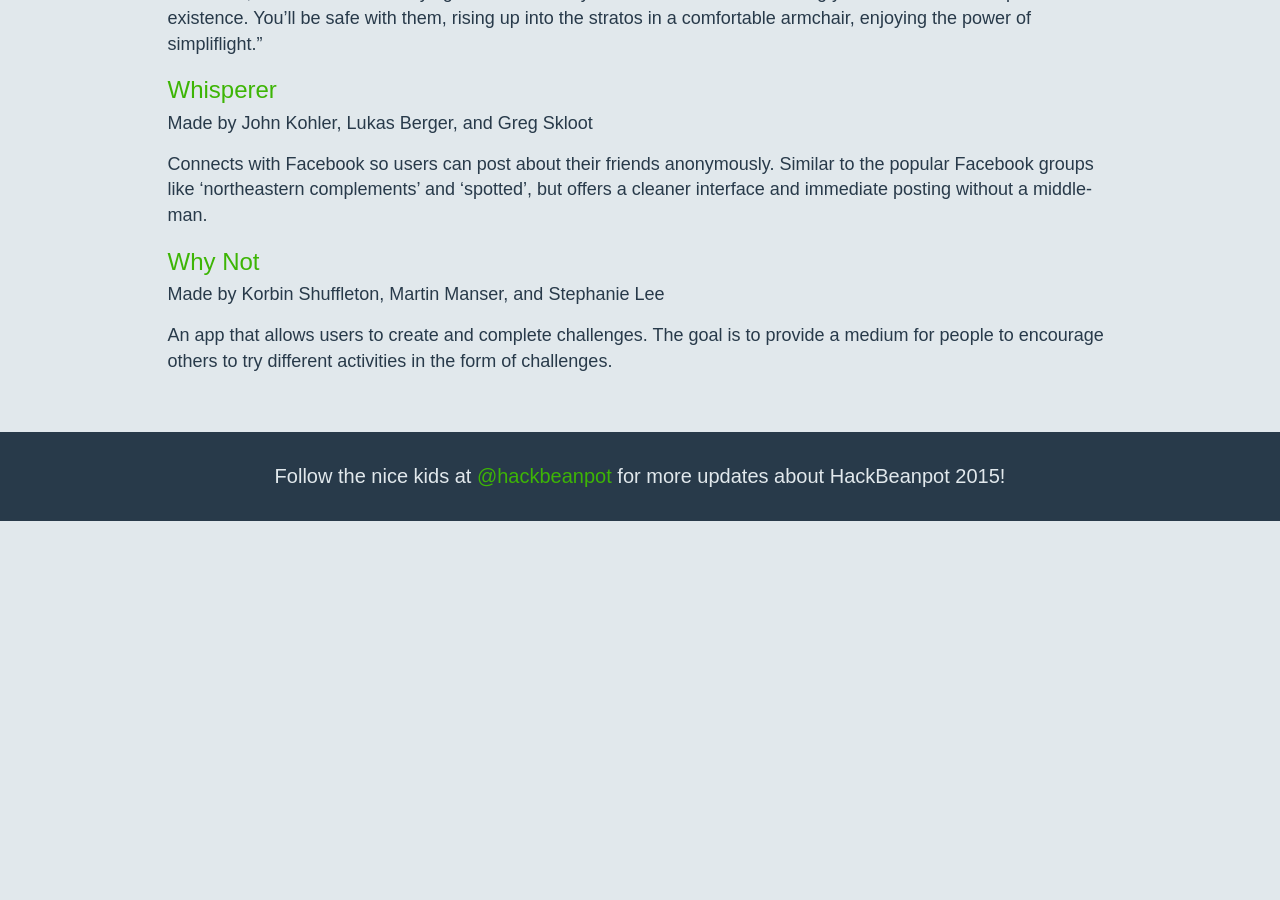
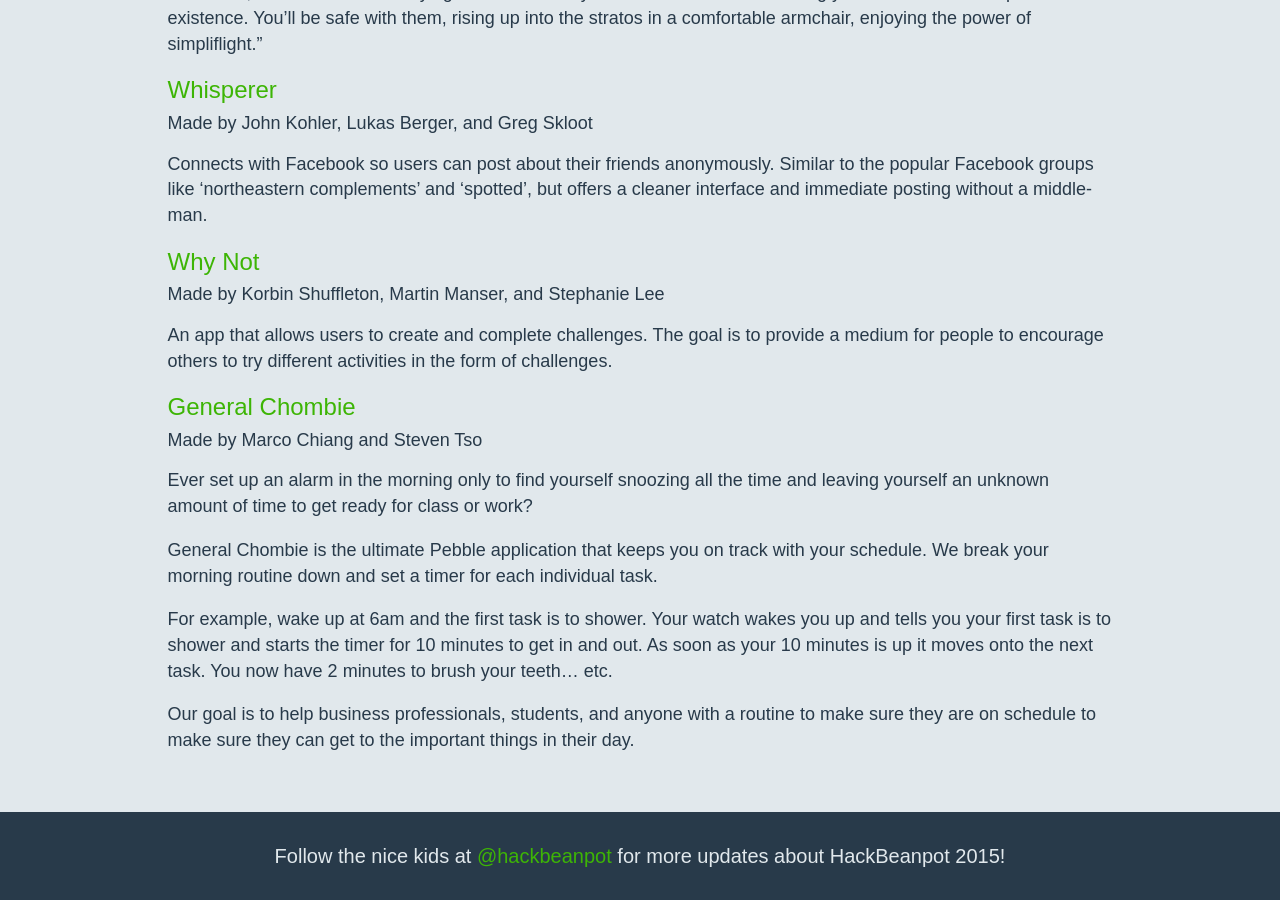
Before and after one commit to HackBeanpot/Projects, a Jekyll site: the page built from 2014-projects.md, in a window 1280 px wide and 900 px high, scrolled down 3268 px. Built offline with Jekyll 4.4.1, drawn with Linux system fonts in a browser that asks for light colours; Markdown is read by kramdown in place of the engine named in the settings; before the commit the page ends 3789 px from its top, so only the background shows below that.

Commit message:
Added General Chombie

```diff
--- a/2014-projects.md
+++ b/2014-projects.md
@@ -159,3 +159,22 @@ middle-man.
 An app that allows users to create and complete challenges. The goal is to
 provide a medium for people to encourage others to try different activities in
 the form of challenges.
+
+### [General Chombie](http://generalchombie.com) ###
+#### Made by Marco Chiang and Steven Tso ####
+
+Ever set up an alarm in the morning only to find yourself snoozing all the time
+and leaving yourself an unknown amount of time to get ready for class or work?
+
+General Chombie is the ultimate Pebble application that keeps you on track with
+your schedule. We break your morning routine down and set a timer for each
+individual task.
+
+For example, wake up at 6am and the first task is to shower. Your watch wakes
+you up and tells you your first task is to shower and starts the timer for 10
+minutes to get in and out. As soon as your 10 minutes is up it moves onto the
+next task. You now have 2 minutes to brush your teeth... etc.
+
+Our goal is to help business professionals, students, and anyone with a routine
+to make sure they are on schedule to make sure they can get to the important
+things in their day.
```
